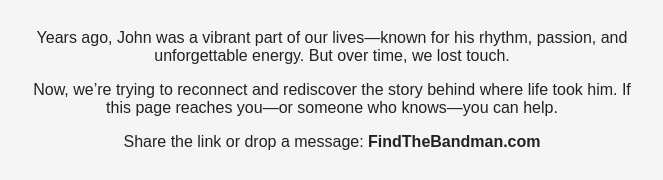
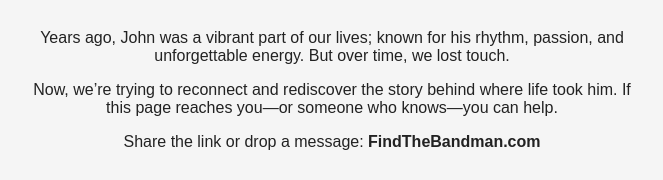
Before and after one commit to bwhite099/bwhite099, a plain HTML site: page index.html in a window 1280 px wide. Shown: the part 834-1014 px from the top of the page, 308-971 px from the left. Drawn offline with Linux system fonts and the light colour scheme.

Commit message:
Update index.html

```diff
--- a/index.html
+++ b/index.html
@@ -71,7 +71,7 @@
   </div>
 
   <div class="description">
-    <p>Years ago, John was a vibrant part of our lives—known for his rhythm, passion, and unforgettable energy. But over time, we lost touch.</p>
+    <p>Years ago, John was a vibrant part of our lives; known for his rhythm, passion, and unforgettable energy. But over time, we lost touch.</p>
     <p>Now, we’re trying to reconnect and rediscover the story behind where life took him. If this page reaches you—or someone who knows—you can help.</p>
     <p>Share the link or drop a message: <strong>FindTheBandman.com</strong></p>
   </div>
```
